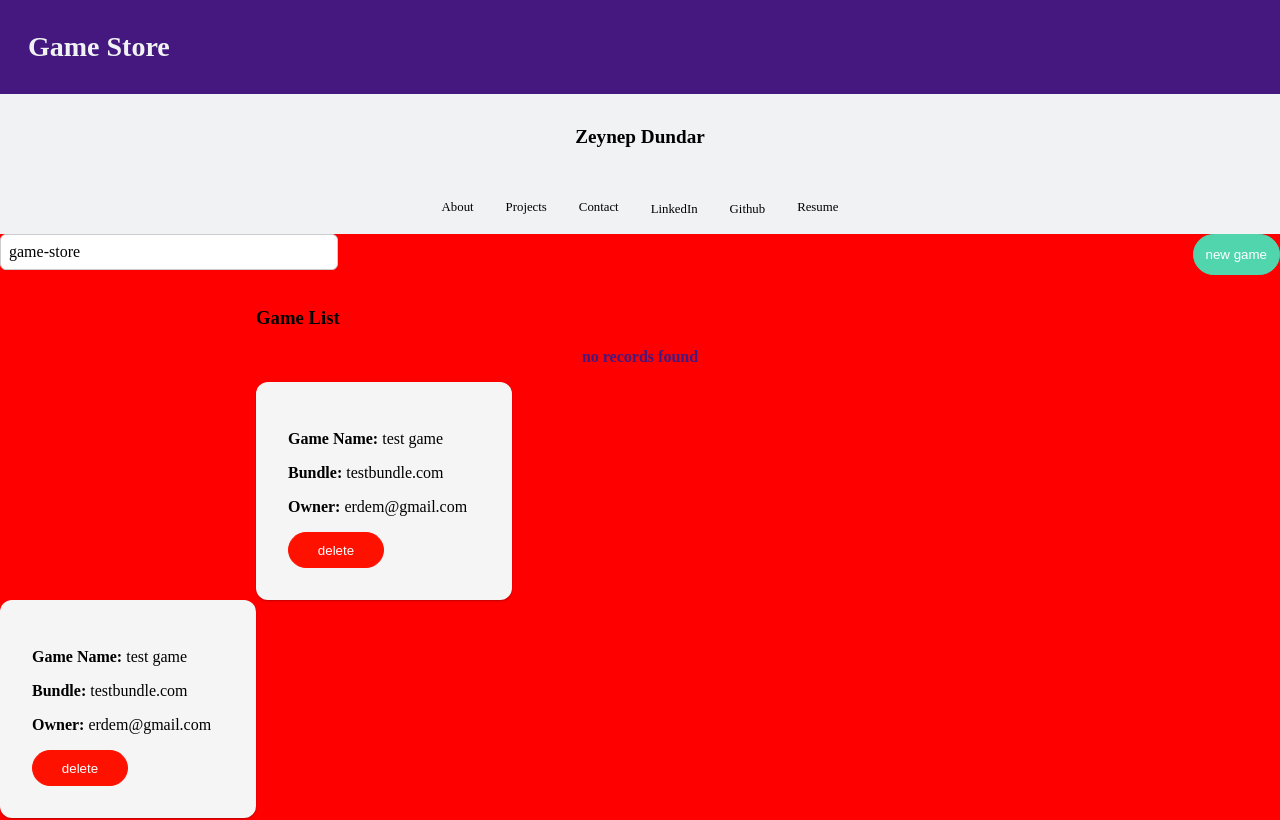
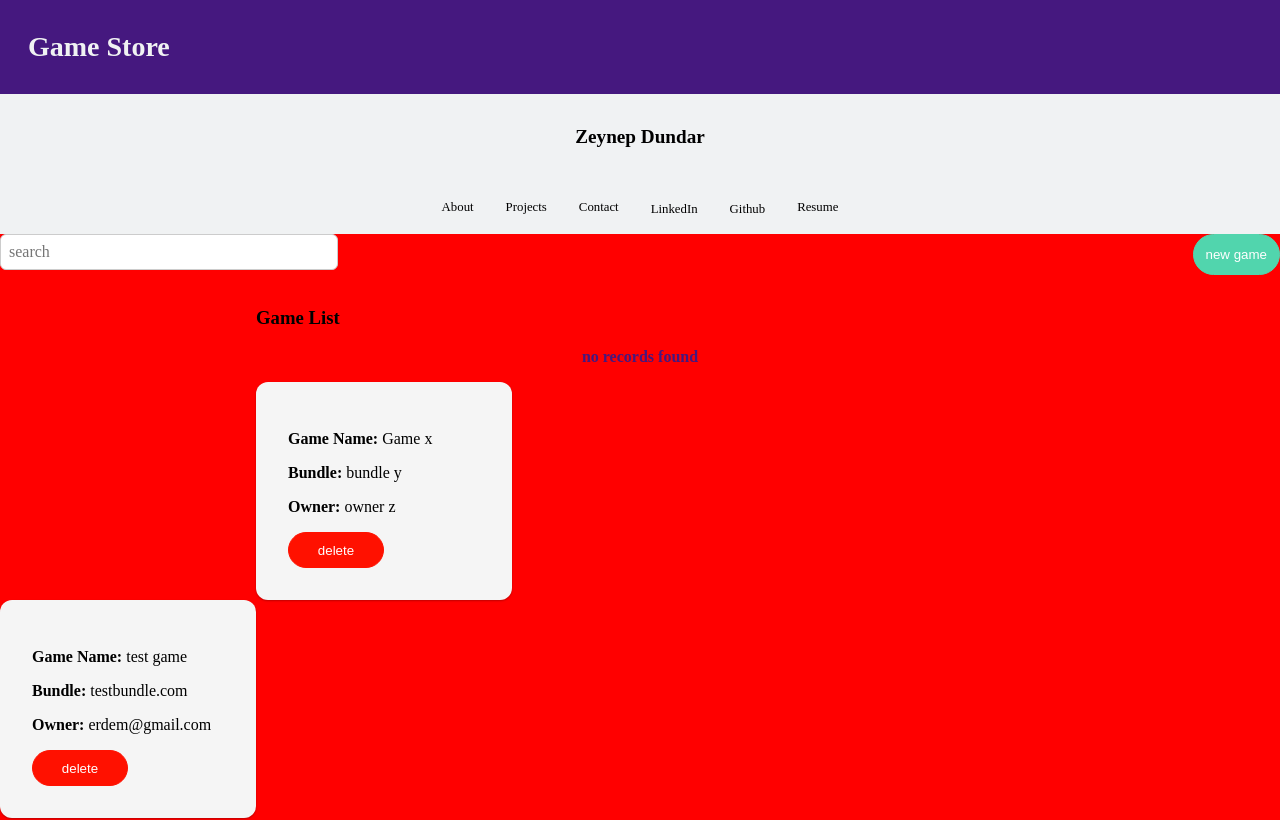
Before and after one commit to zeynepdundar/game-store, an Angular app: page / in a window 1280 px wide. Shown: the top 820 px of the page. Built offline with nearby package versions, Linux system fonts and the light colour scheme.

Commit message:
Add new game to the list

```diff
--- a/src/app/app.component.html
+++ b/src/app/app.component.html
@@ -1,6 +1,6 @@
 <app-header></app-header>
 <div class="container">
   <app-games></app-games>
-  <app-new-game></app-new-game>
+  <app-new-game (gameAdded)="onGameAdded($event)"></app-new-game>
   <app-success-alert></app-success-alert>
 </div>
--- a/src/app/app.component.ts
+++ b/src/app/app.component.ts
@@ -1,3 +1,4 @@
+import { Game } from './games/game.model';
 import { Component } from '@angular/core';
 
 @Component({
@@ -7,4 +8,12 @@ import { Component } from '@angular/core';
 })
 export class AppComponent {
   name = 'game-store';
+  games: Game[] = [];
+
+  onGameAdded(newGame: { gameName: string; bundler: string; owner: string }) {
+    this.games.push(
+      new Game(newGame.gameName, newGame.bundler, newGame.owner, 'gr')
+    );
+    console.log('GAMES', this.games);
+  }
 }
--- a/src/app/games/game-list/game-item/game-item.component.html
+++ b/src/app/games/game-list/game-item/game-item.component.html
@@ -1,6 +1,6 @@
 <div class="card">
-  <p><span>Game Name: </span>{{ gameName }}</p>
-  <p><span>Bundle: </span>{{ bundle }}</p>
-  <p><span>Owner: </span> {{ owner }}</p>
+  <p><span>Game Name: </span>{{ game.gameName }}</p>
+  <p><span>Bundle: </span>{{ game.bundle }}</p>
+  <p><span>Owner: </span> {{ game.owner }}</p>
   <button class="delete-game">delete</button>
 </div>
--- a/src/app/games/game-list/game-item/game-item.component.ts
+++ b/src/app/games/game-list/game-item/game-item.component.ts
@@ -1,4 +1,5 @@
-import { Component, OnInit } from '@angular/core';
+import { Component, OnInit, Input } from '@angular/core';
+import { Game } from './../../game.model';
 
 @Component({
   selector: 'app-game-item',
@@ -6,9 +7,13 @@ import { Component, OnInit } from '@angular/core';
   styleUrls: ['./game-item.component.css'],
 })
 export class GameItemComponent implements OnInit {
-  gameName = 'test game';
-  bundle = 'testbundle.com';
-  owner = 'erdem@gmail.com';
+  @Input() game: Game = new Game(
+    'test game',
+    'testbundle.com',
+    'erdem@gmail.com',
+    'nothing'
+  );
+
   constructor() {}
 
   ngOnInit(): void {}
--- a/src/app/games/game-list/game-list.component.html
+++ b/src/app/games/game-list/game-list.component.html
@@ -1,5 +1,8 @@
 <div class="game-list">
   <h3>Game List</h3>
   <p class="no-results">no records found</p>
-  <app-game-item *ngFor="let game of games; let i = index"></app-game-item>
+  <app-game-item
+    *ngFor="let game of games; let i = index"
+    [game]="game"
+  ></app-game-item>
 </div>
--- a/src/app/games/game.model.ts
+++ b/src/app/games/game.model.ts
@@ -1,6 +1,6 @@
 export class Game {
   constructor(
-    public name: string,
+    public gameName: string,
     public bundle: string,
     public owner: string,
     public imagePath: string
--- a/src/app/games/games.component.html
+++ b/src/app/games/games.component.html
@@ -1,6 +1,6 @@
 <div class="container">
   <div class="search-bar">
-    <input type="text" [(ngModel)]="name" placeholder="search" />
+    <input type="text" [(ngModel)]="gameSearched" placeholder="search" />
   </div>
   <div>
     <button class="new-game">new game</button>
--- a/src/app/games/games.component.ts
+++ b/src/app/games/games.component.ts
@@ -6,7 +6,7 @@ import { Component, OnInit } from '@angular/core';
   styleUrls: ['./games.component.css'],
 })
 export class GamesComponent implements OnInit {
-  name = 'game-store';
+  gameSearched = '';
 
   constructor() {}
 
--- a/src/app/new-game/new-game.component.css
+++ b/src/app/new-game/new-game.component.css
@@ -16,22 +16,6 @@
   position: relative;
   border-radius: 14px;
   padding: 1rem;
-}
-
-.game-list {
-  margin: 0 auto;
-  width: 60%;
-}
-
-.container {
-  padding: 0;
-  margin: 0;
-  margin-bottom: 2rem;
-  display: flex;
-  flex-wrap: row wrap;
-  justify-content: space-between;
-  gap: 1rem;
-  font-size: 1rem;
 }
 
 .file-upload {
@@ -74,7 +58,3 @@ input {
   width: 20rem;
   max-width: 100%;
 }
-.summary h2 {
-  font-size: 2rem;
-  margin-top: 0;
-}
--- a/src/app/new-game/new-game.component.html
+++ b/src/app/new-game/new-game.component.html
@@ -1,22 +1,26 @@
 <div class="new-game">
   <header class="title">New Game</header>
-  <div class="content">
-    <form onSubmit="{null}">
-      <div class="new-book__controls">
-        <div class="new-book__control">
-          <input type="text" />
-        </div>
-        <div class="new-book__control">
-          <input type="number" min="0" step="1" />
-        </div>
-        <div class="new-book__control">
-          <input type="text" />
-        </div>
+  <form>
+    <div class="new-game__form">
+      <div class="new-game__control">
+        <input type="text" #gameName />
+      </div>
+      <div class="new-game__control">
+        <input type="text" #bundler />
+      </div>
+      <div class="new-game__control">
+        <input type="text" #owner />
+      </div>
+      <div class="new-game__control">
         <input class="file-upload" type="file" id="file" />
-        <div class="new-book__actions">
-          <Button type="submit">Save</Button>
-        </div>
       </div>
-    </form>
-  </div>
+      <div class="new-game__action">
+        <button
+          (click)="onCreateGame(gameName.value, bundler.value, owner.value)"
+        >
+          Save
+        </button>
+      </div>
+    </div>
+  </form>
 </div>
--- a/src/app/new-game/new-game.component.ts
+++ b/src/app/new-game/new-game.component.ts
@@ -1,18 +1,18 @@
-import { Component, OnInit } from '@angular/core';
+import { Component, EventEmitter, Output } from '@angular/core';
+import { Game } from './../games/game.model';
 
 @Component({
   selector: 'app-new-game',
   templateUrl: './new-game.component.html',
   styleUrls: ['./new-game.component.css'],
 })
-export class NewGameComponent implements OnInit {
+export class NewGameComponent {
+  @Output() gameAdded = new EventEmitter<{}>();
   gameCreated = false;
 
-  constructor() {}
-
-  ngOnInit(): void {}
-
-  onCreateGame() {
+  onCreateGame(gameName, bundler, owner) {
+    this.gameAdded.emit({ gameName: gameName, bundler: bundler, owner: owner });
     this.gameCreated = true;
+    console.log('New game created!');
   }
 }
```
